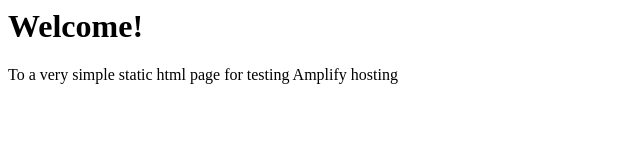
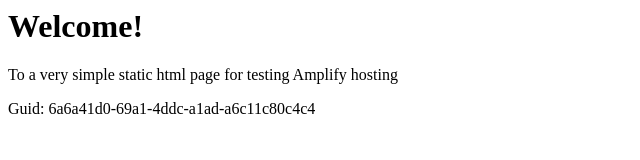
Before and after one commit to aws-aemilia-cmh/Github-PR-Commit-Integration-Test-DoNotTouch-Gith-OKSLNVO2-v1-prod-us-east-2, a website: page src/index.html in a window 1280 px wide. Shown: the whole page, without its empty margins (0-640 px from the left). Drawn offline with Linux system fonts and the light colour scheme.

Commit message:
commit from integ tests

```diff
--- a/src/index.html
+++ b/src/index.html
@@ -1,3 +1,5 @@
+
+
 <html lang="en">
 
 <head>
@@ -10,6 +12,6 @@
 <body>
     <h1>Welcome!</h1>
     <p>To a very simple static html page for testing Amplify hosting</p>
-</body>
+    <p>Guid: 6a6a41d0-69a1-4ddc-a1ad-a6c11c80c4c4</p></body>
 
 </html>
```
